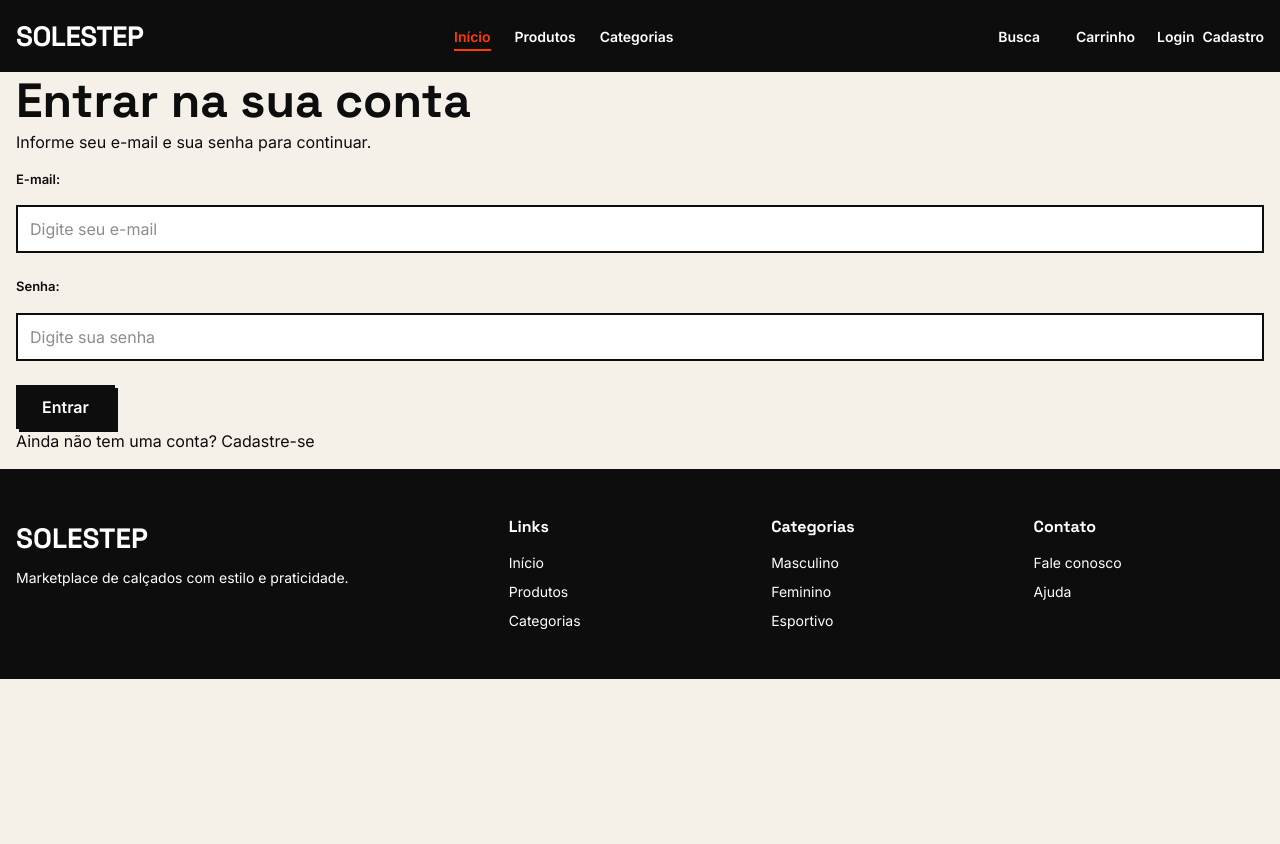
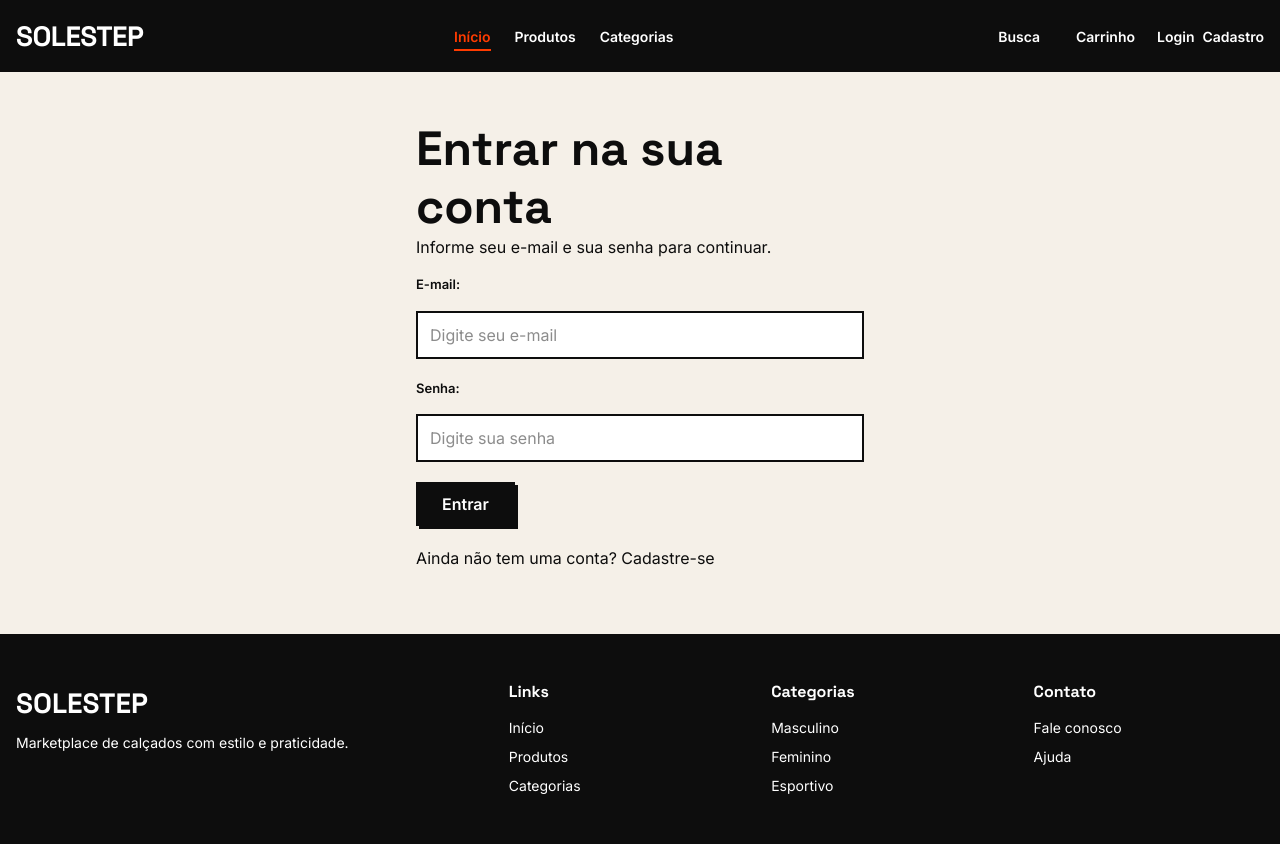
Before and after one commit to FABIOARGEL/marketplace-calcados, a Django app: page /usuarios/login/ in a window 1280 px wide. Before the commit the page ends 679 px from the top, so only its background shows below. Run offline with Django 4.2, Linux system fonts and the light colour scheme.

Commit message:
style: ajusta layout das páginas de autenticação

```diff
--- a/static/css/base.css
+++ b/static/css/base.css
@@ -79,6 +79,7 @@
     --transition-normal: 200ms;
 }
 
+
 /* Reset */
 * {
     margin: 0;
@@ -91,7 +92,10 @@ html {
 }
 
 body {
+    display: flex;
+    flex-direction: column;
     min-height: 100vh;
+    overflow-x: hidden;
     background-color: var(--color-bg);
     color: var(--color-primary);
     font-family: var(--font-body);
@@ -518,3 +522,35 @@ label,
         grid-template-columns: 2fr 1fr 1fr 1fr;
     }
 }
+.home-content {
+    padding-top: var(--space-12);
+    padding-bottom: var(--space-12);
+    min-height: 192px;
+}
+
+.site-main {
+    flex: 1;
+    width: 100%;
+}
+.login-content {
+    width: 100%;
+    max-width: 480px;
+    margin-inline: auto;
+    padding: var(--space-12) var(--space-4);
+}
+
+.login-content .form-group {
+    display: flex;
+    flex-direction: column;
+    gap: var(--space-2);
+    margin-bottom: var(--space-5);
+}
+
+.login-content .form-group ul {
+    padding-left: var(--space-5);
+    color: var(--color-error);
+}
+
+.login-register {
+    margin-top: var(--space-5);
+}
```
Also changed, not shown: config/settings.py (+7 -0 lines).
